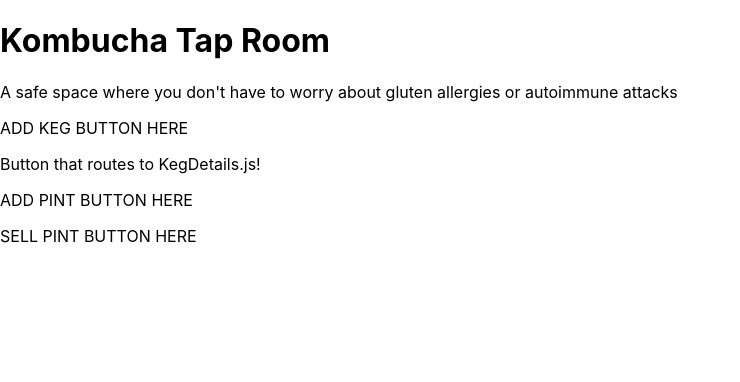
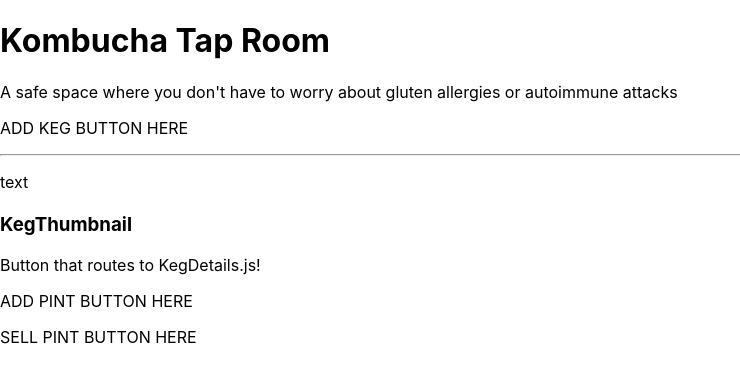
Before and after one commit to spodolak/KombuchaTapRoom-Redux, a React (Create React App) app: page / in a window 1280 px wide. Shown: the top 382 px of the page, without its empty margins (0-740 px from the left). Built offline with nearby package versions, Linux system fonts and the light colour scheme.

Commit message:
add logic to generate list of current Kegs in KegThumbnailList. State currently hard coded. Needs debug, page is rendering but props are not being passed through

```diff
--- a/src/components/App.js
+++ b/src/components/App.js
@@ -1,7 +1,7 @@
 import React from "react";
 import Header from "./layout/Header.js";
 import AddKeg from "./buttons/AddKegButton";
-import KegThumbnailList from "./KegThumbnail.js";
+import KegThumbnailList from "./KegThumbnailList.js";
 
 function App(){
   return (
--- a/src/components/KegThumbnail.js
+++ b/src/components/KegThumbnail.js
@@ -2,10 +2,14 @@ import React from "react";
 import KegImgButton from "./buttons/KegImageButton.js";
 import AddPintButton from "./buttons/AddPintButton.js";
 import SellPintButton from "./buttons/SellPintButton.js";
+import PropTypes from "prop-types";
 
-function KegThumbnail() {
+function KegThumbnail(props) {
 	return (
 		<React.Fragment>
+			<h4>{props.image}</h4>
+			<h3>{props.name}</h3>
+			<p>{props.currentPints}</p>
 			<KegImgButton />
 			<AddPintButton />
 			<SellPintButton />
@@ -13,4 +17,13 @@ function KegThumbnail() {
 	);
 }
 
+KegThumbnail.propTypes = {
+	image: PropTypes.string,
+	name: PropTypes.string,
+	currentPints: PropTypes.string,
+	KegImgButton: PropTypes.object,
+	AddPintButton: PropTypes.object,
+	SellPintButton: PropTypes.object
+};
+
 export default KegThumbnail;
--- a/src/components/KegThumbnailList.js
+++ b/src/components/KegThumbnailList.js
@@ -1,10 +1,26 @@
 import React from "react";
-import KegThumbnail from "./KegThumbnail";
+import KegThumbnail from "./KegThumbnail.js";
+
+const masterKegList = [
+	{
+		image: "image.jpg",
+		name: "Strawberry",
+		currentPints: "140 pints"
+	}
+]
+
 
 function KegThumbnailList() {
 	return (
 		<React.Fragment>
-			<KegThumbnail />
+			<hr/>
+			{masterKegList.map((ticket, index) =>
+			<div><p>text</p>
+				<KegThumbnail
+				image={KegThumbnail.image}
+				name={KegThumbnail.name}
+				currentPints={KegThumbnail.currentPints}/></div>
+			)}
 		</React.Fragment>
 	);
 }
--- a/src/components/buttons/KegImageButton.js
+++ b/src/components/buttons/KegImageButton.js
@@ -1,5 +1,4 @@
 import React from "react";
-import KegDetails from "../KegDetails.js";
 
 
 function KegImageButton() {
```
